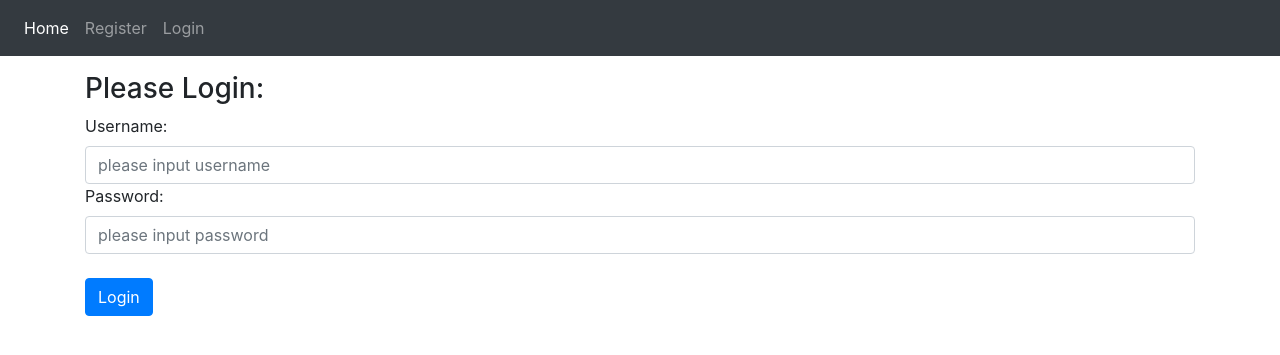
After one commit to mz-nibir/Django-Practise-Second-Project, a Django app: page /login/ in a window 1280 px wide. The commit adds this page. Shown: the top 355 px of the page. Run offline with Django 3.2, Linux system fonts and the light colour scheme; some libraries are stand-ins or nearby versions.

Commit message:
user login part-1

```diff
--- a/My_Second_Project/Login_app/urls.py
+++ b/My_Second_Project/Login_app/urls.py
@@ -6,5 +6,7 @@ app_name = 'Login_app'
 
 urlpatterns= [
     path('', views.index, name='index' ),
-    path('register/', views.register, name='register')
+    path('register/', views.register, name='register'),
+    path('login/', views.login_page, name='login'),
+    path('user_login/', views.user_login, name='user_login'),
 ]
--- a/My_Second_Project/Login_app/views.py
+++ b/My_Second_Project/Login_app/views.py
@@ -1,7 +1,35 @@
 from django.shortcuts import render
 from Login_app.forms import UserForm, UserInfoForm
 
+from django.contrib.auth import authenticate, login, logout
+from django.http import HttpResponseRedirect, HttpResponse
+from django.contrib.auth.decorators import login_required
+from django.urls import reverse
+
+
 # Create your views here.
+
+def login_page(request):
+    return render(request,'Login_app/login.html',context={})
+
+def user_login(request):
+    if request.method == 'POST':
+        username= request.POST.get('username')
+        password= request.POST.get('password')
+
+        user = authenticate(username=username, password=password)
+
+        if user:
+            if user.is_active:
+                login(request, user)
+                return HttpResponseRedirect(reverse('Login_app:index'))
+            else:
+                return HttpResponse('Account is not Active')
+        else:
+            return HttpResponse('Login Details are worng')
+
+    else:
+        return render(request,'Login_app/login.html', context={})
 
 def index(request):
     dict={}
--- a/My_Second_Project/templates/Login_app/base.html
+++ b/My_Second_Project/templates/Login_app/base.html
@@ -24,7 +24,7 @@
         <a class="nav-link" href="{% url 'Login_app:register' %}">Register </a>
       </li>
       <li class="nav-item">
-        <a class="nav-link" href="#">Add Another </a>
+        <a class="nav-link" href="{% url 'Login_app:login' %}">Login </a>
       </li>
     </ul>
   </nav>
--- /dev/null
+++ b/My_Second_Project/templates/Login_app/login.html
@@ -0,0 +1,19 @@
+{% extends 'Login_app/base.html' %}
+{% block body_block %}
+
+<h3>Please Login: </h3>
+
+<form  action="{% url 'Login_app:user_login' %}" method="POST">
+
+  <label for="username" >Username:</label>
+  <input type="text" name="username" placeholder="please input username" class="form-control" required>
+  <label for="password" >Password:</label>
+  <input type="password" name="password" placeholder="please input password" class="form-control" required>
+
+  {% csrf_token %}
+<br>
+  <input type="submit" name="submit" value="Login" class="btn btn-primary">
+
+</form>
+
+{% endblock %}
```
Also changed, not shown: My_Second_Project/db.sqlite3.
